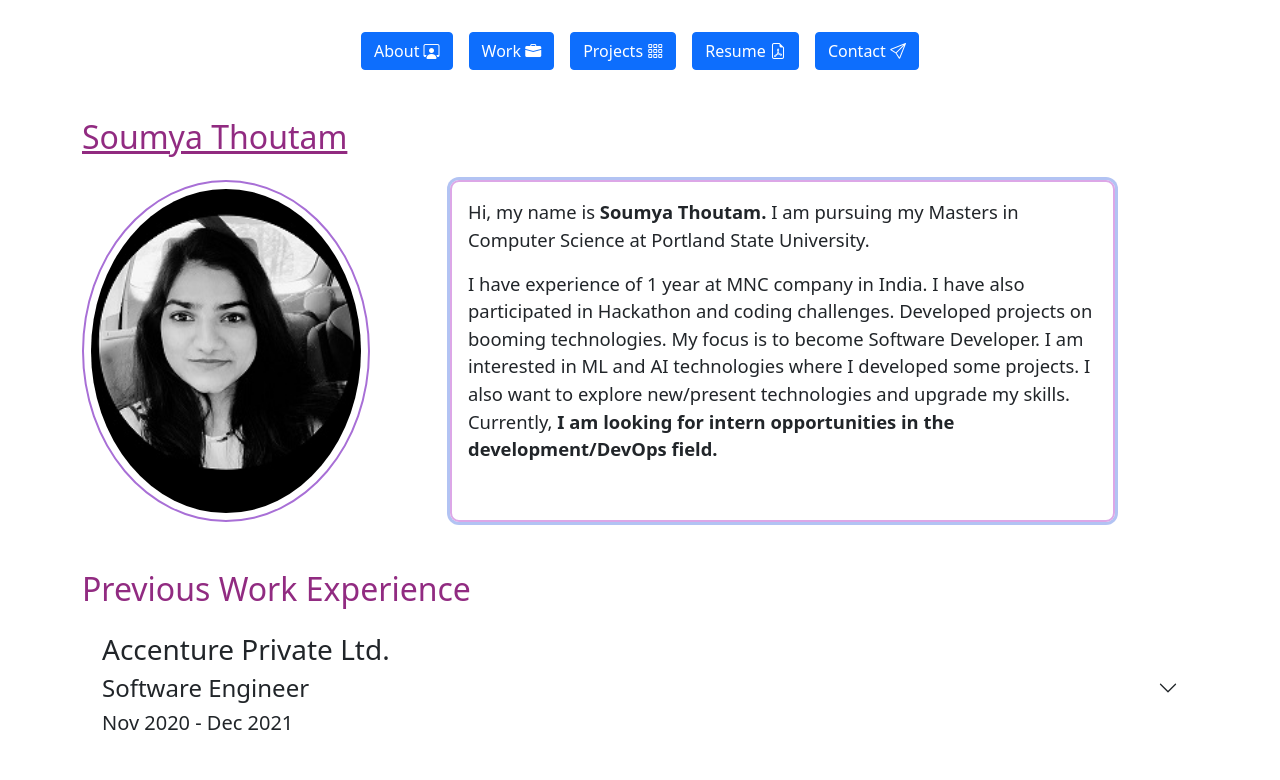
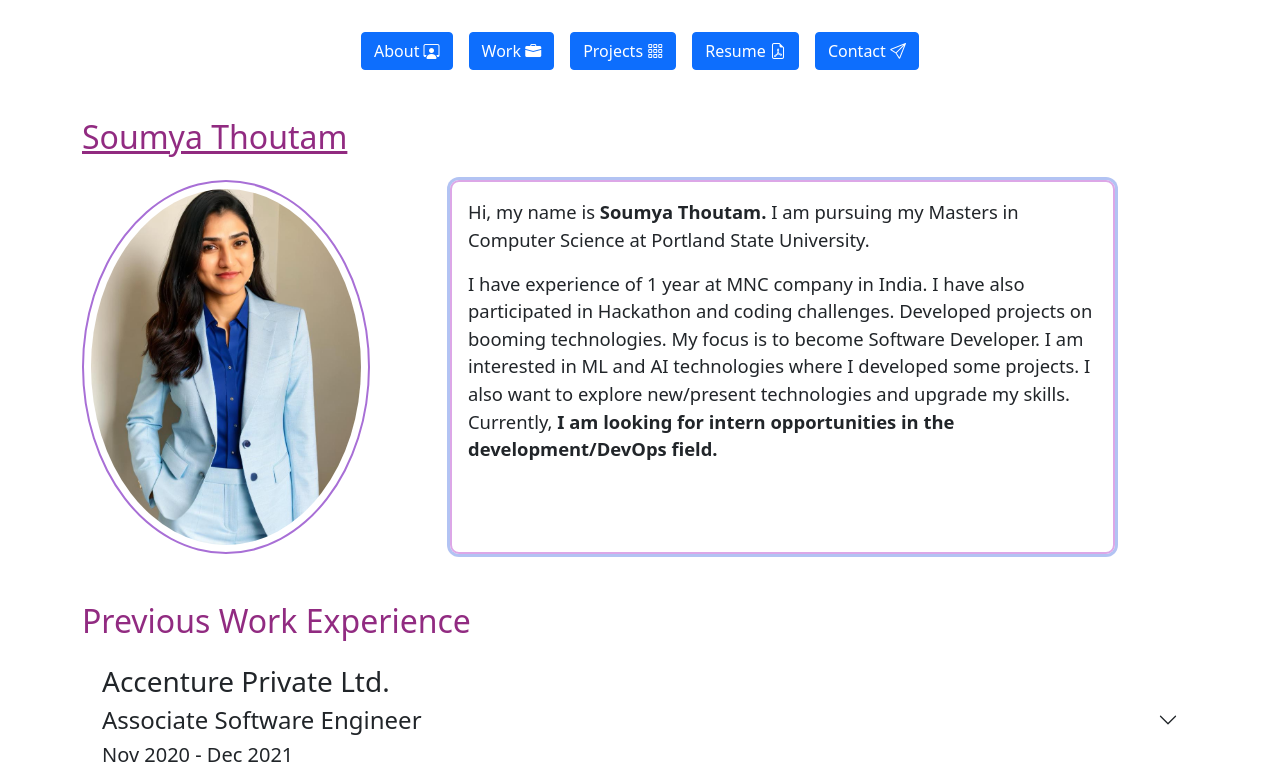
Before and after one commit to SoumyaThoutam/ThoutamSoumya.github.io, a plain HTML site: page index.html in a window 1280 px wide. Shown: the top 780 px of the page. Drawn offline with nearby package versions, Linux system fonts and the light colour scheme.

Commit message:
Updated resume, profile

```diff
--- a/index.html
+++ b/index.html
@@ -45,7 +45,7 @@
             </li>
             <li class="navigation-item">
               <a
-                href="./resume/SoumyaThoutam.pdf"
+                href="./resume/Resume_SoumyaThoutam.pdf"
                 target="_blank"
                 class="nav-link shake"
                 title="Preview Resume"
@@ -66,7 +66,7 @@
         <div class="aboutme col-14 col-md-4 ">
           <img
             class="img-fluid soumyaimage"
-            src="./images/me.jpeg"
+            src="./images/profile.jpg"
             alt="Avatar"
             style="width:288px"
             style="height:auto"
@@ -101,7 +101,7 @@
               >
                 <div>
                   <h3>Accenture Private Ltd.</h3>
-                  <h4>Software Engineer</h4>
+                  <h4>Associate Software Engineer</h4>
                   <h5>Nov 2020 - Dec 2021</h5>
                 </div>
               </button>
```
